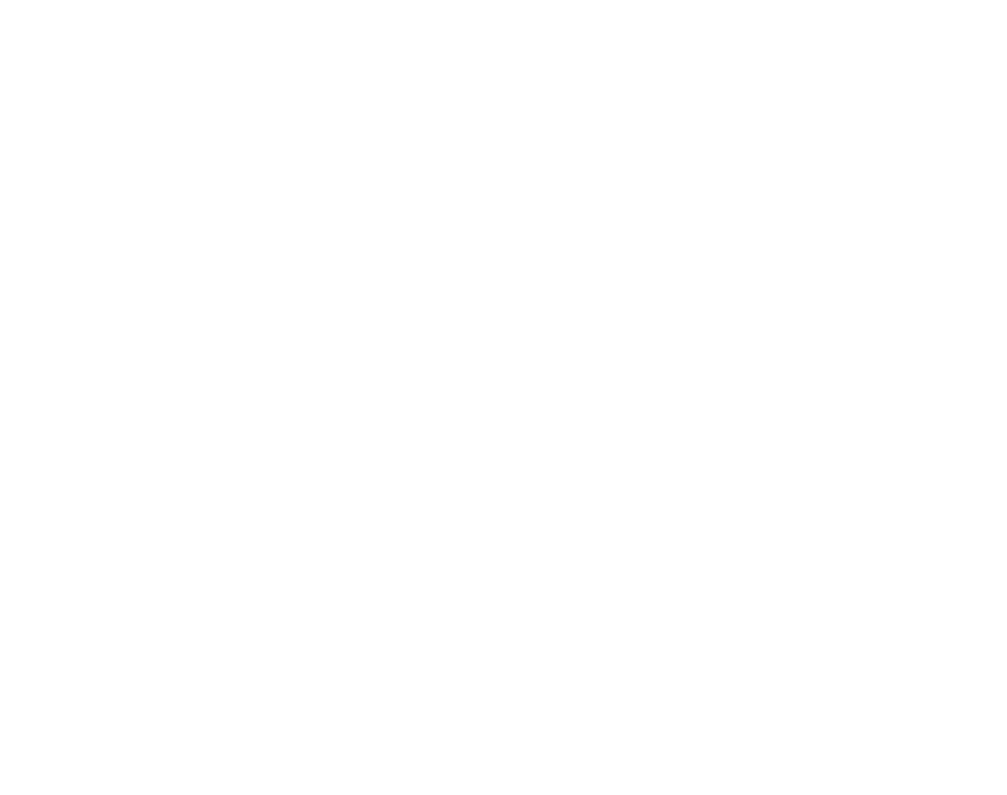
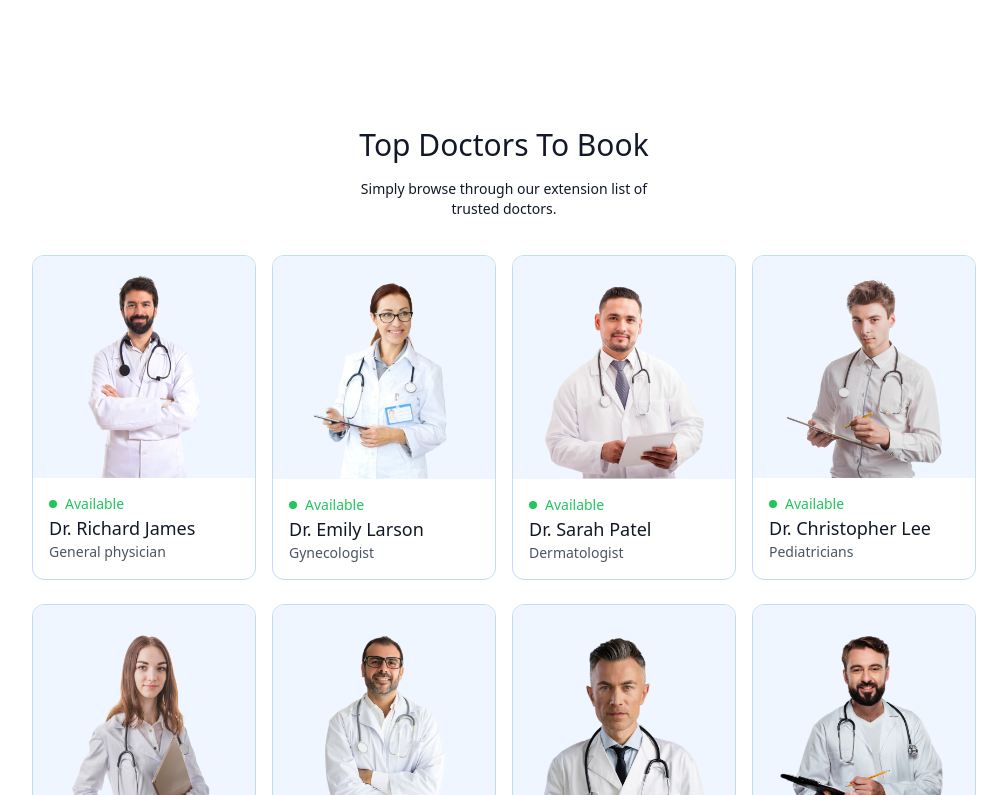
Before and after one commit to Soumili-Mukherjee/Doctor-Appointment-Frontend, a React app in the folder vite-project/: page / in a window 1280 px wide. Shown: the part 965-1760 px from the top of the page, without its empty margins (136-1143 px from the left). Before the commit the page ends 1028 px from the top, so only its background shows below. Built offline with nearby package versions, Linux system fonts and the light colour scheme; the HTML template or start-up script is replaced by a standard one.

Commit message:
TopDoctors full part

```diff
--- /dev/null
+++ b/vite-project/src/Components/TopDoctors.jsx
@@ -0,0 +1,36 @@
+/* eslint-disable no-unused-vars */
+import React from 'react'
+import { doctors } from '../assets/assets_frontend/assets'
+import { useNavigate } from 'react-router-dom'
+
+const TopDoctors = () => {
+
+    const navigate=useNavigate()
+
+    return (
+        <div className='flex flex-col items-center gap-4 my-16 text-gray-900 md:mx-10'>
+            <h1 className='text-3xl font-medium'>Top Doctors To Book</h1>
+            <p className='sm:w-1/3 text-center text-sm'>Simply browse through our extension list of trusted doctors.</p>
+            <div className='w-full grid grid-cols-auto gap-4 pt-5 gap-y-6 px-3 sm:px-0'>
+                {doctors.slice(0, 10).map((item, index) => (
+                    <div onClick={()=>navigate(`/appointment/${item._id}`)}className='border border-blue-200 rounded-xl overflow-hidden cursor-pointer hover:translate-y-[-10px] transition-all duration-500' key={index}>
+                        <img className='bg-blue-50' src={item.image} alt="" />
+                        <div className='p-4'>
+                            <div className='flex items-center gap-2 text-sm text-center text-green-500'>
+                                <p className='w-2 h-2 bg-green-500 rounded-full'></p><p>Available</p>
+
+
+                            </div>
+                            <p className='text-gray-900 text-lg font-medium'>{item.name}</p>
+                            <p className='text-gray-600 text-sm'>{item.speciality}</p>
+                        </div>
+                    </div>
+                ))}
+
+            </div>
+            <button className='bg-blue-50 text-gray-600 px-12 py-3 rounded-full mt-10'>More</button>
+        </div>
+    )
+}
+
+export default TopDoctors
--- a/vite-project/src/pages/Home.jsx
+++ b/vite-project/src/pages/Home.jsx
@@ -2,12 +2,14 @@
 import React from 'react'
 import Header from '../Components/Header'
 import SpecialityMenu from '../Components/SpecialityMenu'
+import TopDoctors from '../Components/TopDoctors'
 
 const Home = () => {
   return (
     <div>
         <Header/>
         <SpecialityMenu/>
+        <TopDoctors/>
     </div>
   )
 }
--- a/vite-project/tailwind.config.js
+++ b/vite-project/tailwind.config.js
@@ -8,6 +8,9 @@
     extend: {
       colors:{
         'primary':"#5f6FFF"
+      },
+      gridTemplateColumns:{
+        'auto':'repeat(auto-fill,minmax(200px,1fr))'
       }
     },
   },
```
